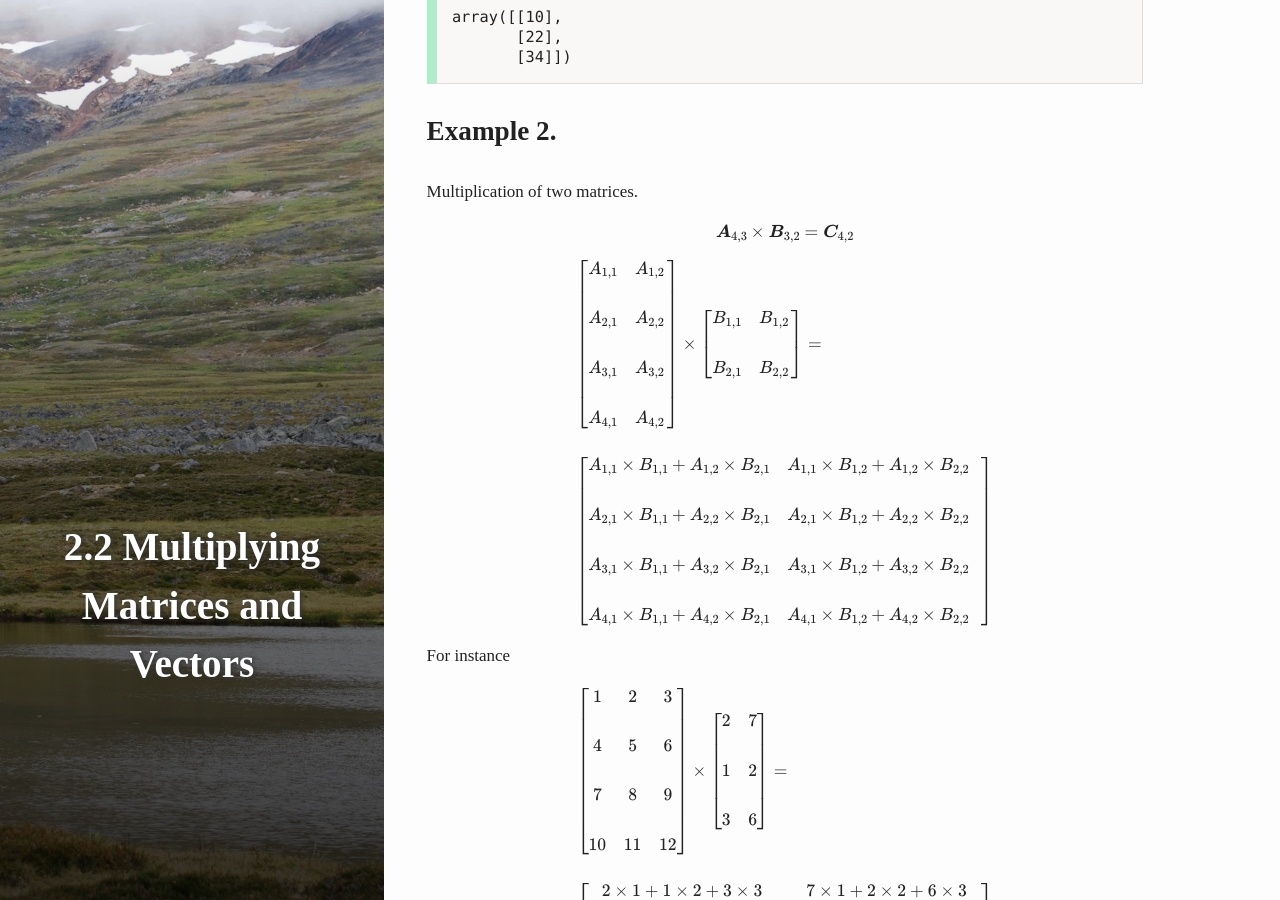
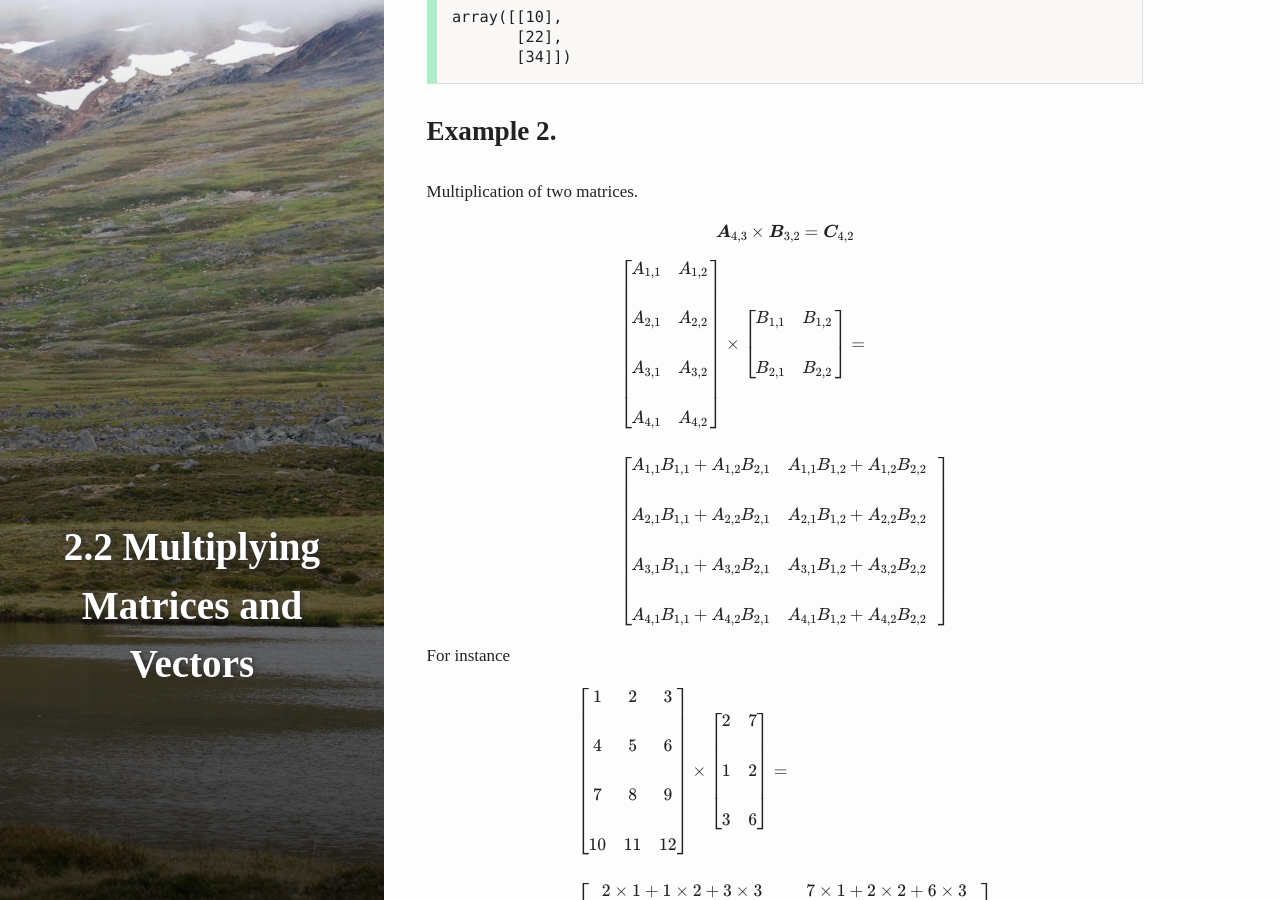
Before and after one commit to hadrienj/hadrienj.github.io, a Jekyll site: the page built from _posts/2018-03-04-2.2-Multiplying-Matrices-and-Vectors.md, in a window 1280 px wide and 900 px high, scrolled down 2857 px. Built offline with Jekyll 4.4.1, drawn with Linux system fonts in a browser that asks for light colours; formulas are drawn with MathJax 3; some of the changed text lies outside the part shown.

Commit message:
try formatting

```diff
--- a/_posts/2018-03-04-2.2-Multiplying-Matrices-and-Vectors.md
+++ b/_posts/2018-03-04-2.2-Multiplying-Matrices-and-Vectors.md
@@ -64,9 +64,9 @@ $$
     B_{2,1}
 \end{bmatrix}=
 \begin{bmatrix}
-    A_{1,1} \times B_{1,1} + A_{1,2} \times B_{2,1} \\\\
-    A_{2,1} \times B_{1,1} + A_{2,2} \times B_{2,1} \\\\
-    A_{3,1} \times B_{1,1} + A_{3,2} \times B_{2,1}
+    A_{1,1}B_{1,1} + A_{1,2}B_{2,1} \\\\
+    A_{2,1}B_{1,1} + A_{2,2}B_{2,1} \\\\
+    A_{3,1}B_{1,1} + A_{3,2}B_{2,1}
 \end{bmatrix}
 $$
 </div>
@@ -177,10 +177,10 @@ $$
     B_{2,1} & B_{2,2}
 \end{bmatrix}=\\\\
 &\begin{bmatrix}
-    A_{1,1} \times B_{1,1} + A_{1,2} \times B_{2,1} & A_{1,1} \times B_{1,2} + A_{1,2} \times B_{2,2} \\\\
-    A_{2,1} \times B_{1,1} + A_{2,2} \times B_{2,1} & A_{2,1} \times B_{1,2} + A_{2,2} \times B_{2,2} \\\\
-    A_{3,1} \times B_{1,1} + A_{3,2} \times B_{2,1} & A_{3,1} \times B_{1,2} + A_{3,2} \times B_{2,2} \\\\
-    A_{4,1} \times B_{1,1} + A_{4,2} \times B_{2,1} & A_{4,1} \times B_{1,2} + A_{4,2} \times B_{2,2}
+    A_{1,1}B_{1,1} + A_{1,2}B_{2,1} & A_{1,1}B_{1,2} + A_{1,2}B_{2,2} \\\\
+    A_{2,1}B_{1,1} + A_{2,2}B_{2,1} & A_{2,1}B_{1,2} + A_{2,2}B_{2,2} \\\\
+    A_{3,1}B_{1,1} + A_{3,2}B_{2,1} & A_{3,1}B_{1,2} + A_{3,2}B_{2,2} \\\\
+    A_{4,1}B_{1,1} + A_{4,2}B_{2,1} & A_{4,1}B_{1,2} + A_{4,2}B_{2,2}
 \end{bmatrix}
 \end{align*}
 $$
```
